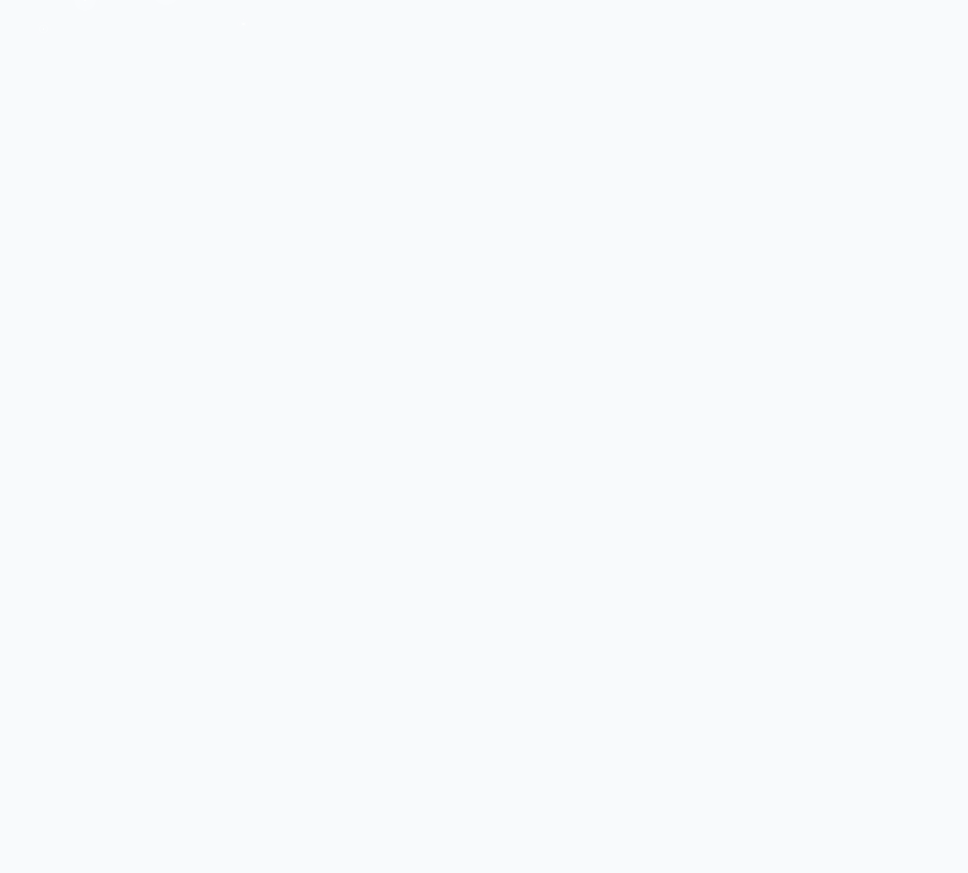
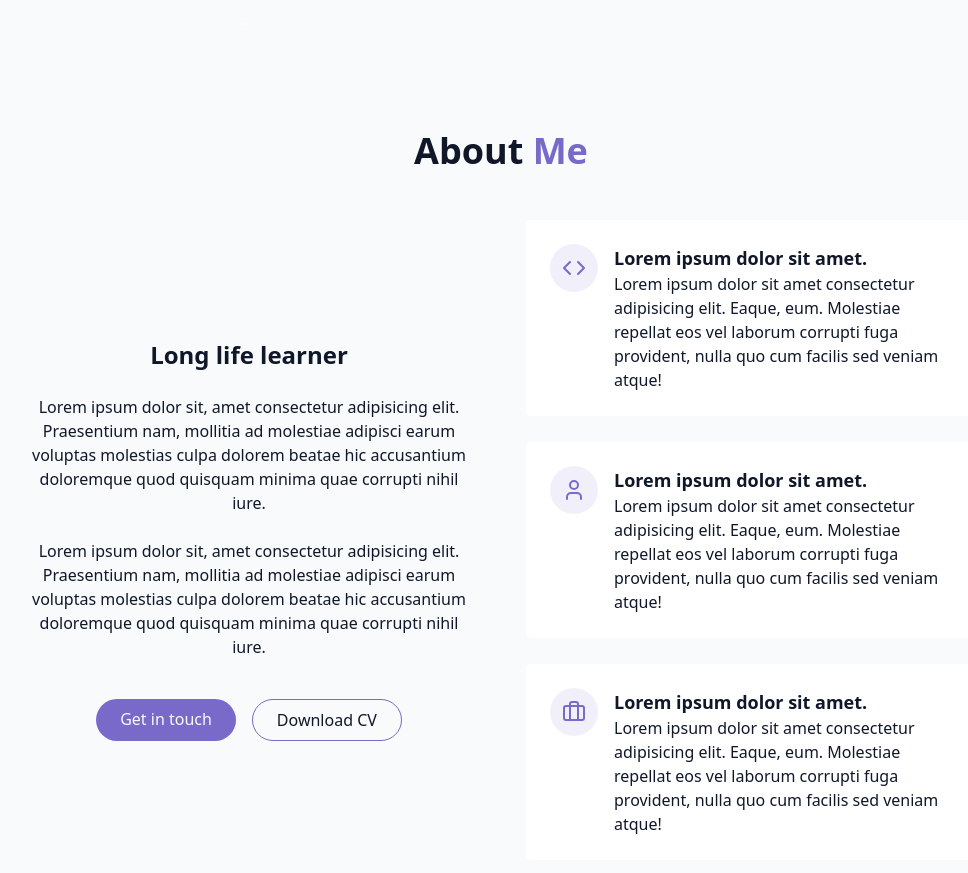
Before and after one commit to dean-fahreza/portfolio-website, a React (Vite) app: page / in a window 1280 px wide. Shown: the part 765-1638 px from the top of the page, without its empty margins (139-1107 px from the left). Before the commit the page ends 800 px from the top, so only its background shows below. Built offline with nearby package versions, Linux system fonts and the light colour scheme.

Commit message:
add: Menambahkan file ke dalam repositori

```diff
--- /dev/null
+++ b/src/components/AboutSection.jsx
@@ -0,0 +1,91 @@
+import { cn } from '@/lib/utils';
+import { Briefcase, Code, User } from 'lucide-react';
+
+export const AboutSection = () => {
+    return (
+        <section id="about" className="py-24 px-4 relative">
+            <div className="mx-auto max-w-5xl container">
+                {/*  */}
+                <h2 className="text-3xl md:text-4xl font-bold mb-12 text-center">
+                    About <span className="text-primary"> Me</span>
+                </h2>
+                <div className="grid grid-cols-1 md:grid-cols-2 gap-12 items-center">
+                    {/*  */}
+                    <div className="space-y-6">
+                        {/* left section */}
+                        <h3 className="text-2xl font-semibold">Long life learner</h3>
+                        <p className="text-muted-foreground">
+                            Lorem ipsum dolor sit, amet consectetur adipisicing elit. Praesentium nam,
+                            mollitia ad molestiae adipisci earum voluptas molestias culpa dolorem beatae hic
+                            accusantium doloremque quod quisquam minima quae corrupti nihil iure.
+                        </p>
+                        <p className="text-muted-foreground">
+                            Lorem ipsum dolor sit, amet consectetur adipisicing elit. Praesentium nam,
+                            mollitia ad molestiae adipisci earum voluptas molestias culpa dolorem beatae hic
+                            accusantium doloremque quod quisquam minima quae corrupti nihil iure.
+                        </p>
+                        <div className="flex flex-col sm:flex-row gap-4 pt-4 justify-center">
+                            {/* button */}
+                            <a href="#contact" className="cosmic-button">
+                                Get in touch
+                            </a>
+                            <a href="" className={cn('px-6 py-2 rounded-full border border-primary',
+                                'hover:bg-primary/10 transition-colors duration-300'
+                            )}>
+                                Download CV
+                            </a>
+                        </div>
+                    </div>
+                    {/* right section */}
+                    <div className='grid grid-cols-1 gap-6'>
+                        <div className='gradient-border p-6 card-hover'>
+                            <div className='flex items-start gap-4'>
+                                <div className='p-3 rounded-full bg-primary/10'>
+                                    < Code className='w-6 h-6 text-primary'/>
+                                </div>
+                                <div className='text-left'>
+                                    <h4 className='font-semibold text-lg'>Lorem ipsum dolor sit amet.</h4>
+                                    <p className='text-muted-foreground'>
+                                        Lorem ipsum dolor sit amet consectetur adipisicing elit. Eaque, eum.
+                                        Molestiae repellat eos vel laborum corrupti fuga provident, nulla quo
+                                        cum facilis sed veniam atque!
+                                    </p>
+                                </div>
+                            </div>
+                        </div>
+                        <div className='gradient-border p-6 card-hover'>
+                            <div className='flex items-start gap-4'>
+                                <div className='p-3 rounded-full bg-primary/10'>
+                                    < User className='w-6 h-6 text-primary'/>
+                                </div>
+                                <div className='text-left'>
+                                    <h4 className='font-semibold text-lg'>Lorem ipsum dolor sit amet.</h4>
+                                    <p className='text-muted-foreground'>
+                                        Lorem ipsum dolor sit amet consectetur adipisicing elit. Eaque, eum.
+                                        Molestiae repellat eos vel laborum corrupti fuga provident, nulla quo
+                                        cum facilis sed veniam atque!
+                                    </p>
+                                </div>
+                            </div>
+                        </div>
+                        <div className='gradient-border p-6 card-hover'>
+                            <div className='flex items-start gap-4'>
+                                <div className='p-3 rounded-full bg-primary/10'>
+                                    < Briefcase className='w-6 h-6 text-primary'/>
+                                </div>
+                                <div className='text-left'>
+                                    <h4 className='font-semibold text-lg'>Lorem ipsum dolor sit amet.</h4>
+                                    <p className='text-muted-foreground'>
+                                        Lorem ipsum dolor sit amet consectetur adipisicing elit. Eaque, eum.
+                                        Molestiae repellat eos vel laborum corrupti fuga provident, nulla quo
+                                        cum facilis sed veniam atque!
+                                    </p>
+                                </div>
+                            </div>
+                        </div>
+                    </div>
+                </div>
+            </div>
+        </section>
+    )
+}
--- a/src/index.css
+++ b/src/index.css
@@ -123,7 +123,7 @@
 @utility card-hover {
   @apply transition-transform duration-300 hover:scale-[1.02] hover:shadow-lg;
 }
-@utility gradien-border {
+@utility gradient-border {
   @apply relative rounded-md;
   background: linear-gradient(
     to right,
--- a/src/pages/Home.jsx
+++ b/src/pages/Home.jsx
@@ -2,6 +2,7 @@ import { StarBackground } from "../components/StarBackground"
 import { ThemeToggle } from "../components/ThemeToggle"
 import { Navbar } from "../components/Navbar"
 import { HeroSection } from "../components/HeroSection"
+import { AboutSection } from "../components/AboutSection"
 
 export const Home = () => {
     return <div className="min-h-screen bg-background text-foreground overflow-x-hidden">
@@ -17,6 +18,7 @@ export const Home = () => {
         {/** Main Content (konten utama) */}
         <main>
             <HeroSection />
+            <AboutSection />
         </main>
 
         {/** Footer */}
```
Also changed, not shown: 1 other file (tests, documents, lock files or other folders).
